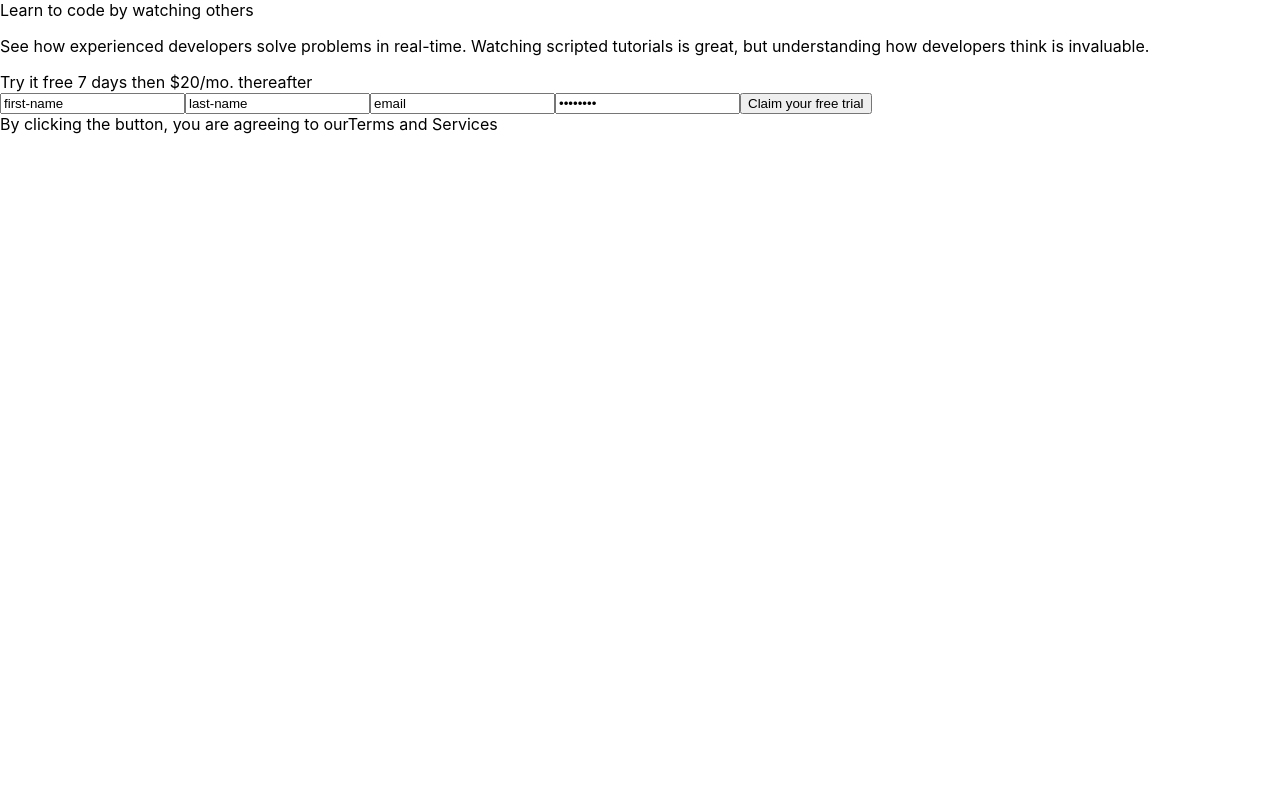
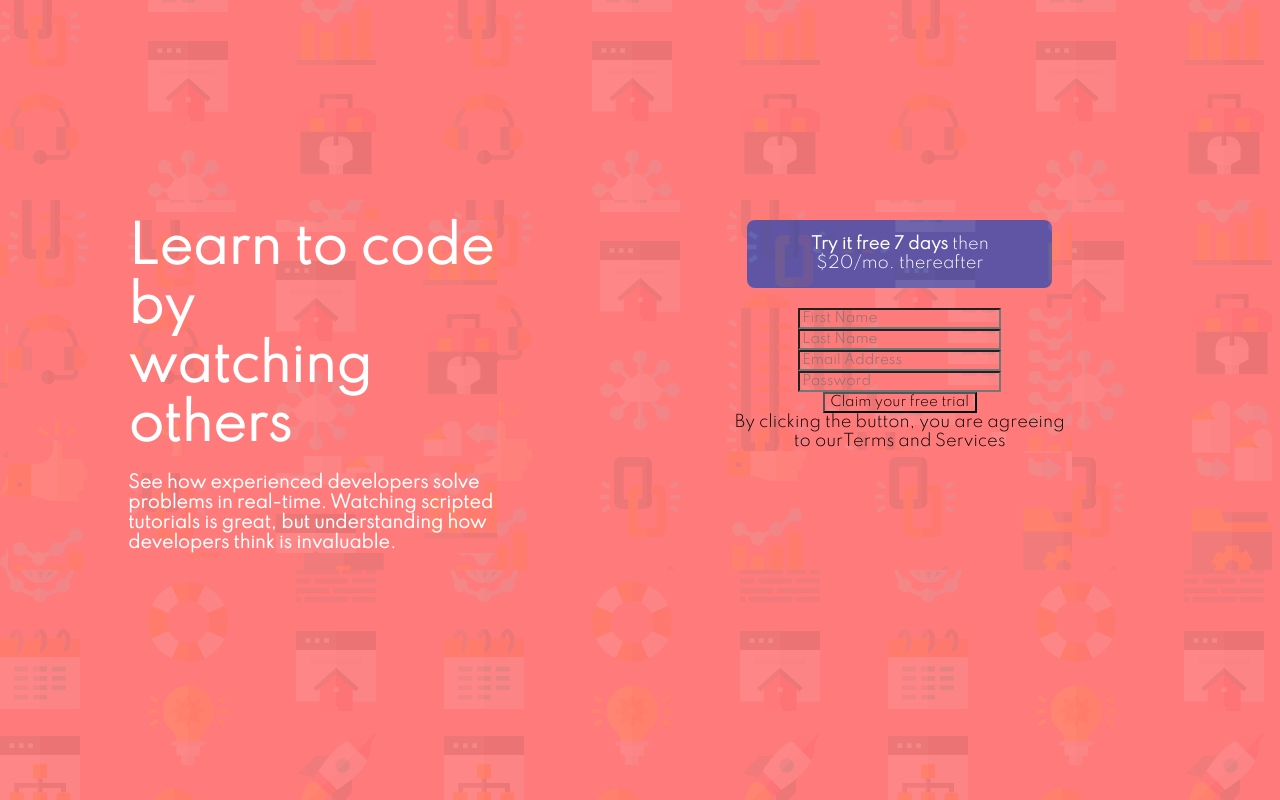
Before and after one commit to deeparka/test-form, a React (Create React App) app: page / in a window 1280 px wide. Built offline with nearby package versions, Linux system fonts and the light colour scheme.

Commit message:
added some styling

```diff
--- a/src/components/DetailsForm.js
+++ b/src/components/DetailsForm.js
@@ -1,35 +1,25 @@
 const DetailsForm = () => {
     return (
         <form action="" className="form">
-            <input
-                type="text"
-                value="first-name"
-                placeholder="First Name"
-                required
-            />
-            <input
-                type="text"
-                value="last-name"
-                placeholder="Last Name"
-                required
-            />
-            <input
-                type="email"
-                value="email"
-                placeholder="Email Address"
-                required
-            />
-            <input
-                type="password"
-                value="password"
-                placeholder="Password"
-                required
-            />
-            <input
-                type="submit"
-                className="claim"
-                value="Claim your free trial"
-            />
+            <div>
+                <input type="text" placeholder="First Name" required />
+            </div>
+            <div>
+                <input type="text" placeholder="Last Name" required />
+            </div>
+            <div>
+                <input type="email" placeholder="Email Address" required />
+            </div>
+            <div>
+                <input type="text" placeholder="Password" required />
+            </div>
+            <div>
+                <input
+                    type="submit"
+                    className="claim"
+                    value="Claim your free trial"
+                />
+            </div>
             <div className="accept">
                 By clicking the button, you are agreeing to our
                 <span>Terms and Services</span>
--- a/src/components/Home.js
+++ b/src/components/Home.js
@@ -4,18 +4,22 @@ const Home = () => {
     return (
         <div className="home">
             <div className="description">
-                <div className="headline">Learn to code by watching others</div>
+                <div className="headline">
+                    Learn to code by <br /> watching others
+                </div>
                 <p>
                     See how experienced developers solve problems in real-time.
                     Watching scripted tutorials is great, but understanding how
                     developers think is invaluable.
                 </p>
             </div>
-            <div className="offer">
-                Try it free 7 days then $20/mo. thereafter
-            </div>
-            <div className="details-form">
-                <DetailsForm />
+            <div className="offer-details-form">
+                <div className="offer">
+                    <span>Try it free 7 days</span> then $20/mo. thereafter
+                </div>
+                <div className="details-form">
+                    <DetailsForm />
+                </div>
             </div>
         </div>
     );
--- a/src/index.css
+++ b/src/index.css
@@ -1,13 +1,53 @@
-body {
-  margin: 0;
-  font-family: -apple-system, BlinkMacSystemFont, 'Segoe UI', 'Roboto', 'Oxygen',
-    'Ubuntu', 'Cantarell', 'Fira Sans', 'Droid Sans', 'Helvetica Neue',
-    sans-serif;
-  -webkit-font-smoothing: antialiased;
-  -moz-osx-font-smoothing: grayscale;
+@import url("https://fonts.googleapis.com/css2?family=Spartan:wght@300&display=swap");
+
+* {
+    background-image: url("./images/bg-intro-desktop.png");
+    background-color: #ff7a7a;
+    font-family: "Spartan", sans-serif;
 }
 
-code {
-  font-family: source-code-pro, Menlo, Monaco, Consolas, 'Courier New',
-    monospace;
+.App {
+    text-align: center;
+    margin-top: 200px;
 }
+
+.home {
+    display: flex;
+}
+
+.home .description {
+    color: #ffffff;
+    font-size: 17px;
+    font-weight: bold;
+    margin-top: 20px;
+    margin-right: 230px;
+    padding-left: 120px;
+    text-align: left;
+}
+
+.home .description .headline {
+    font-weight: 900;
+    font-size: 50px;
+}
+
+.home .offer-details-form {
+    margin-right: 200px;
+    width: 100%;
+}
+
+.home .offer-details-form .offer,
+.home .offer-details-form .offer span {
+    background-color: #6055a5;
+    color: #ffffff;
+}
+
+.home .offer-details-form .offer {
+    margin: 20px;
+    border: 20px #6055a5;
+    padding: 15px 22px;
+    border-radius: 8px;
+}
+
+.home .offer-details-form .offer span {
+    font-weight: bolder;
+}
```
